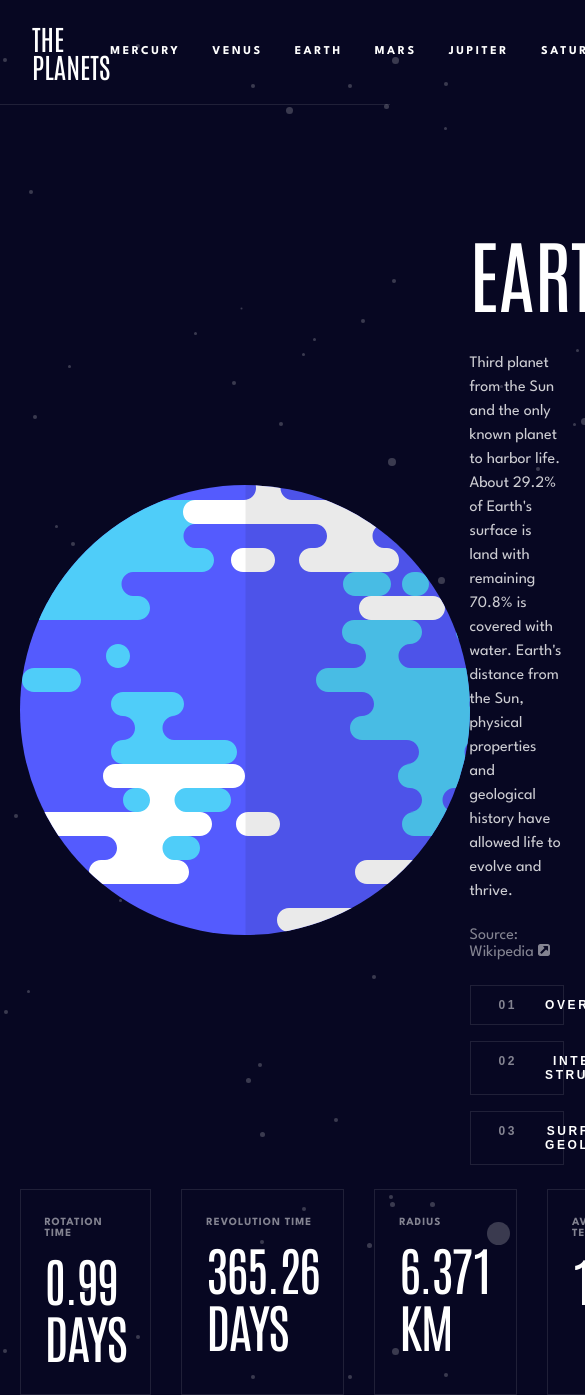
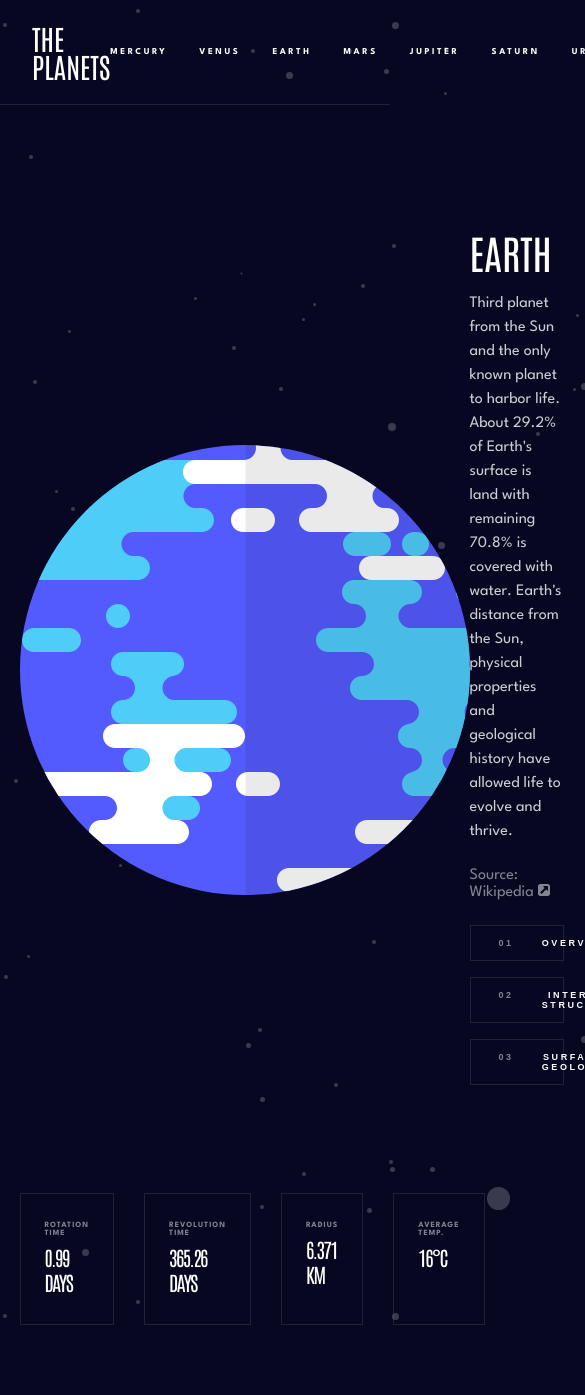
Before and after one commit to Mokalbari/planets-facts-2, a React (Vite) app: page / in a window 390 px wide. Shown: the top 1395 px of the page, 585 px wide, since content can reach past the window. After the commit the page ends 1325 px from the top, so only its background shows below. Built offline with nearby package versions, Linux system fonts and the light colour scheme.

Commit message:
add responsive values to index.css + fix information section margin

```diff
--- a/src/styles/Information.css
+++ b/src/styles/Information.css
@@ -1,8 +1,8 @@
 .information {
   gap: 1.875rem;
-  margin-top: 10vh;
 
   .information__card {
+    margin-top: 10vh;
     flex: 1;
     padding: 1.7rem 1.5rem;
     border: 1px solid hsl(var(--clr-light-grey) / 0.2);
--- a/src/styles/PlanetImages.css
+++ b/src/styles/PlanetImages.css
@@ -1,4 +1,5 @@
 .planet-image {
+  display: flex;
   align-self: center;
 
   .planet-image__image {
--- a/src/styles/index.css
+++ b/src/styles/index.css
@@ -32,17 +32,20 @@ body {
   color: hsl(var(--clr-white));
 }
 
+
+
 /* UTILITY CLASSES */
 /* Page Specific */
 .header-1 {
   font-family: var(--ff-header);
-  font-size: 5rem;
+  font-size: clamp(3rem, -1.9231rem + 7.6923vw, 5rem);
   text-transform: uppercase;
+
 }
 
 .header-2 {
   font-family: var(--ff-header);
-  font-size: 3.25rem;
+  font-size: clamp(1.5rem, -2.8077rem + 6.7308vw, 3.25rem);
   text-transform: uppercase;
   letter-spacing: -1.5px;
 }
@@ -78,3 +81,46 @@ body {
   max-width: 1200px;
   margin: 0 auto;
 }
+
+/* BREAKPOINTS */
+/* Mobiles : @media (max-width: 700px)  */
+/* Tablets : @media (min-width: 700px) and (max-width: 1024px) */
+/* Desktops : @media (min-width: 1020px) */
+
+/* Tablets */
+@media (min-width: 700px) and (max-width: 1024px) {
+  .header-1 {
+    font-size: clamp(2.5rem, 1.4198rem + 2.4691vw, 3rem);
+  }
+
+  .header-2 {
+    font-size: 1.5rem;
+  }
+
+  .header-3 {
+    font-size: clamp(0.56rem, 0.2575rem + 0.6914vw, 0.7rem);
+  }
+
+  .header-4 {
+    font-size: 0.5rem;
+  }
+}
+
+/* Mobile */
+@media (max-width: 700px) {
+  .header-1 {
+    font-size: 2.5rem;
+  }
+
+  .header-2 {
+    font-size: 1.25rem;
+  }
+
+  .header-3 {
+    font-size: 0.5625rem;
+  }
+
+  .header-4 {
+    font-size: 0.5rem;
+  }
+}
```
